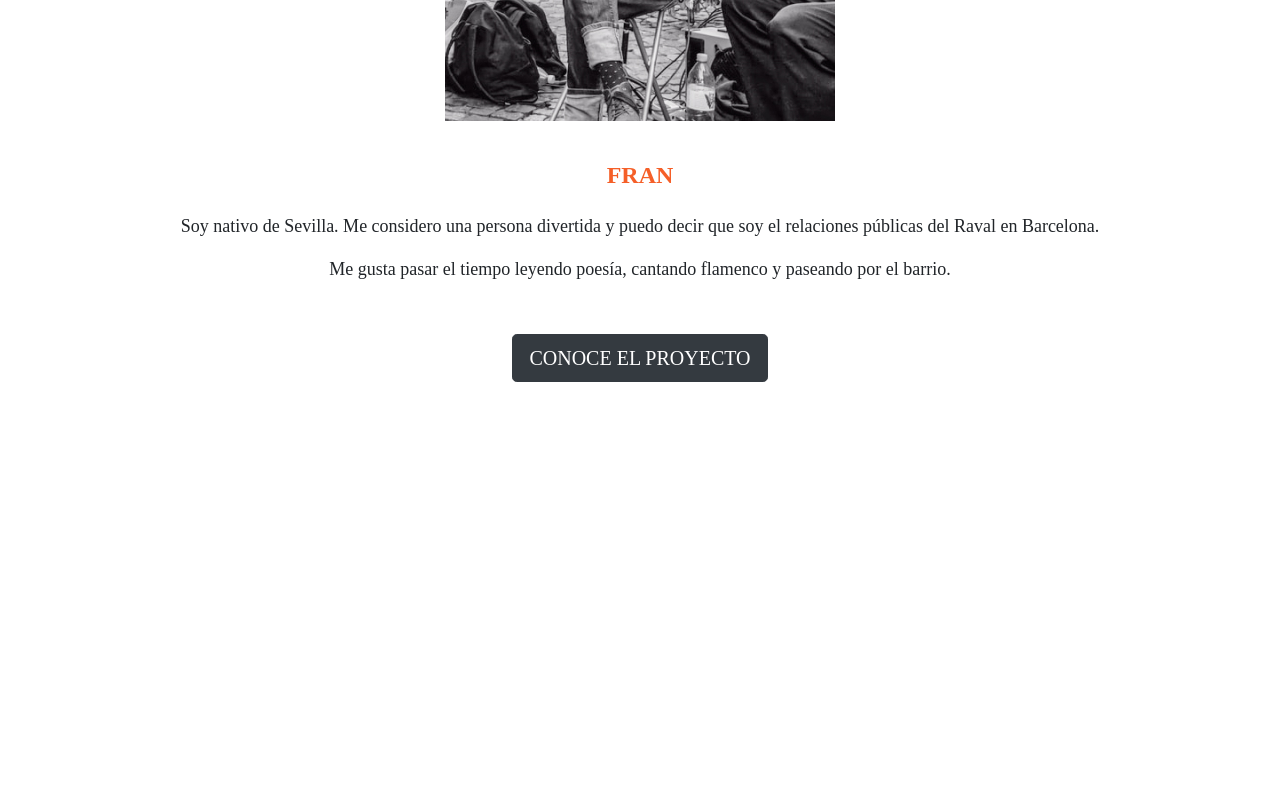
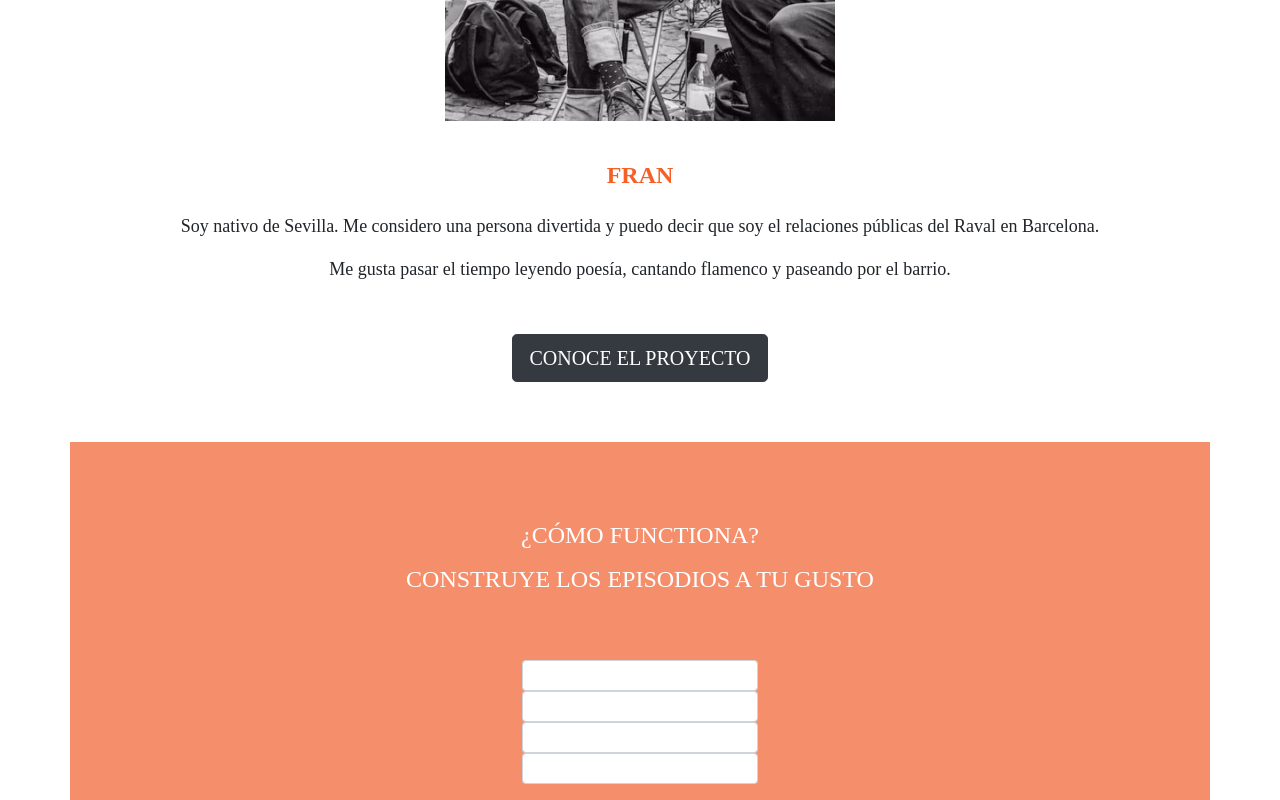
Before and after one commit to Jethet/openwebdev-podcast, a React (Create React App) app in the folder frontend/: page / in a window 1280 px wide. Shown: the part 1154-1954 px from the top of the page. Before the commit the page ends 1596 px from the top, so only its background shows below. Built offline with nearby package versions, Linux system fonts and the light colour scheme.

Commit message:
Create branch section Como Functiona; add first form section; add styling

```diff
--- a/frontend/src/App.css
+++ b/frontend/src/App.css
@@ -100,3 +100,31 @@ body {
   font-family: 'AirbnbCerealExtraBold';
   font-size: 18px;
 }
+
+/* SECTION CÓMO FUNCTIONA (ORANGE BACKGROUND) */
+.comofunctiona-container {
+  display: flex;
+  flex-direction: column;
+  align-items: center;
+  background: #F58E6B;
+}
+
+.comofunctiona-header {
+  display: flex;
+  flex-direction: column;
+  align-content: center;
+  text-align: center;
+  margin-top: 75px;
+  margin-bottom: 55px;
+}
+
+.comofunctiona-header h2 {
+  font-family: 'AirbnbCerealBook';
+  font-size: 24px;
+  color: #FFFFFF;
+  line-height: 36px;
+}
+
+.first-form-fields {
+  background: #F8DCCC;
+}
--- a/frontend/src/App.js
+++ b/frontend/src/App.js
@@ -1,11 +1,13 @@
 import "./App.css";
 import "bootstrap/dist/css/bootstrap.min.css"
 import Presentamos from "./components/Presentamos"
+import ComoFunctiona from "./components/ComoFunctiona";
 
 function App() {
   return (
     <div>
       <Presentamos />
+      <ComoFunctiona />
     </div>
   );
 }
--- /dev/null
+++ b/frontend/src/components/ComoFunctiona.js
@@ -0,0 +1,30 @@
+import React from "react";
+import { Container, Form, FormGroup, FormControl, Button } from "react-bootstrap";
+
+const ComoFunctiona = () => {
+  return (
+    <>
+      <Container className="comofunctiona-container">
+        <div className="comofunctiona-header">
+          <div>
+            <h2>¿CÓMO FUNCTIONA?</h2>
+            <h2>CONSTRUYE LOS EPISODIOS A TU GUSTO</h2>
+          </div>
+        </div>
+        <Form>
+          <FormGroup>
+            <FormControl size="sm" type="text" className="first-form-fields"></FormControl>
+
+            <FormControl size="sm" type="text" className="first-form-fields"></FormControl>
+
+            <FormControl size="sm" type="text" className="first-form-fields"></FormControl>
+
+            <FormControl size="sm" type="text" className="first-form-fields"></FormControl>
+          </FormGroup>
+        </Form>
+      </Container>
+    </>
+  );
+};
+
+export default ComoFunctiona;
```
